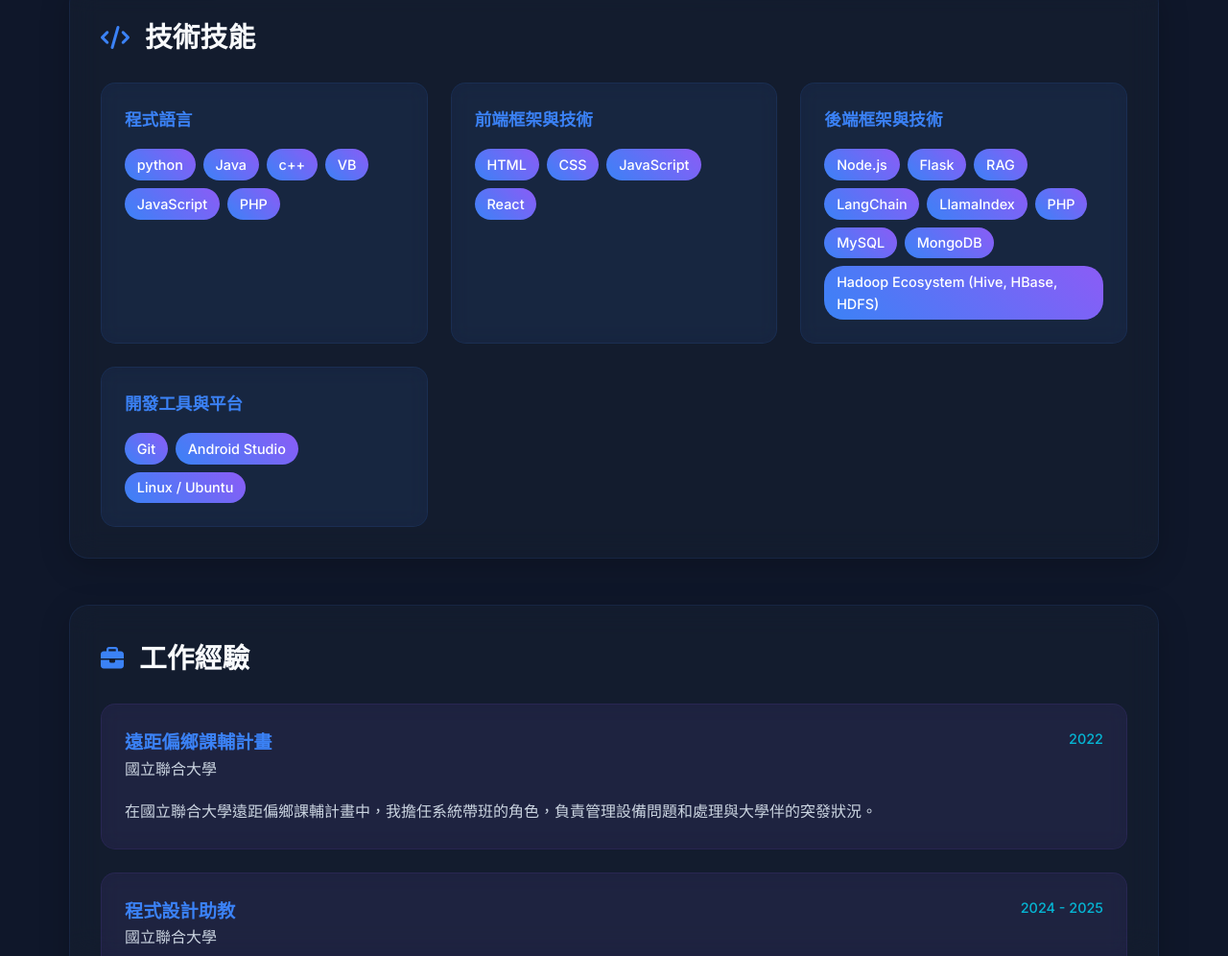
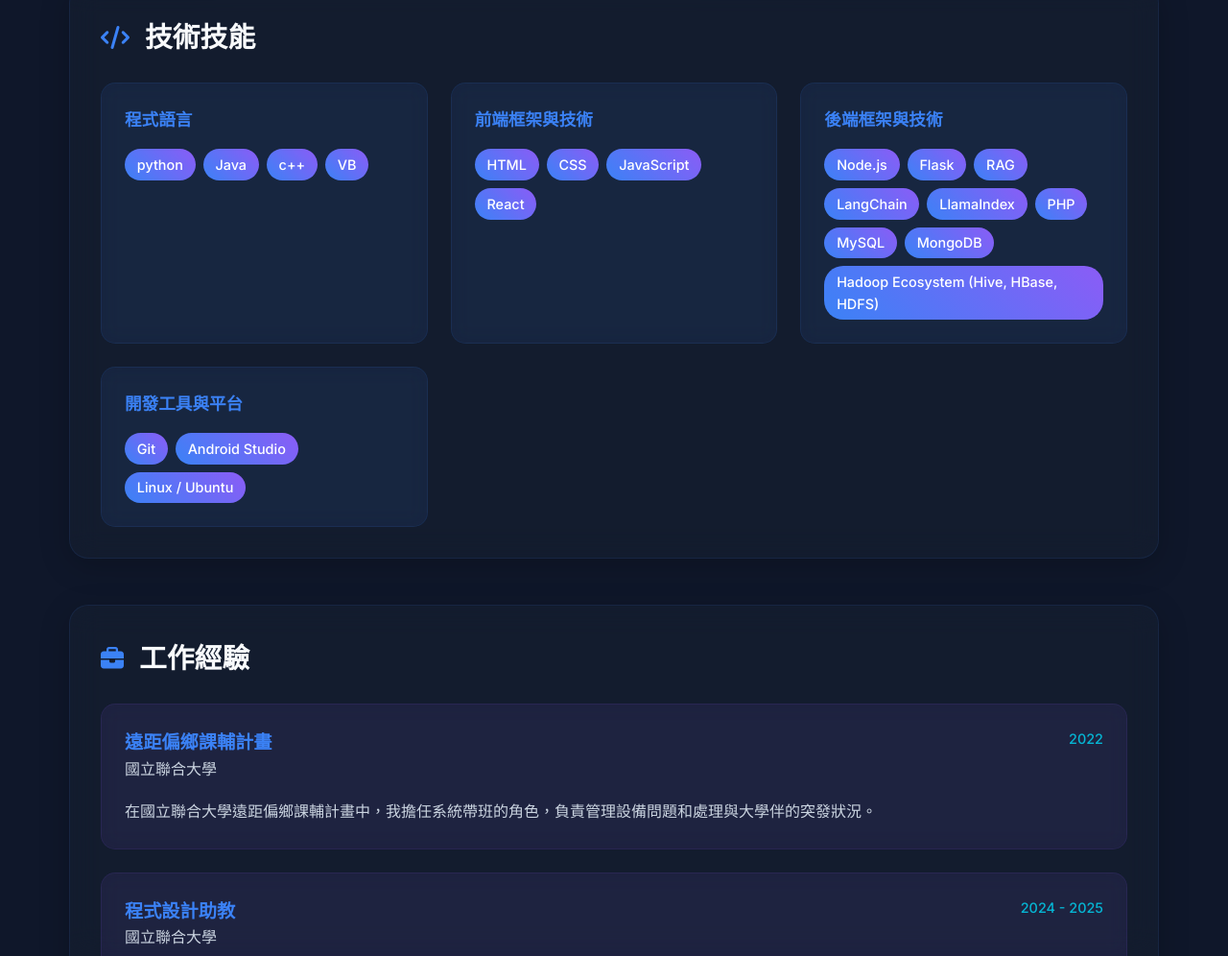
Before and after one commit to WuReallyLeft/Curriculum-Vitae, a plain HTML site: page index.html in a window 1280 px wide. Shown: the part 1021-2017 px from the top of the page at 96% size. Drawn offline with Linux system fonts and the light colour scheme.

Commit message:
修改重複的技術技能

```diff
--- a/index.html
+++ b/index.html
@@ -119,8 +119,6 @@
                         <span class="skill-tag">Java</span>
                         <span class="skill-tag">c++</span>
                         <span class="skill-tag">VB</span>
-                        <span class="skill-tag">JavaScript</span>
-                        <span class="skill-tag">PHP</span>
                     </div>
                 </div>
                 <div class="skill-category">
```
